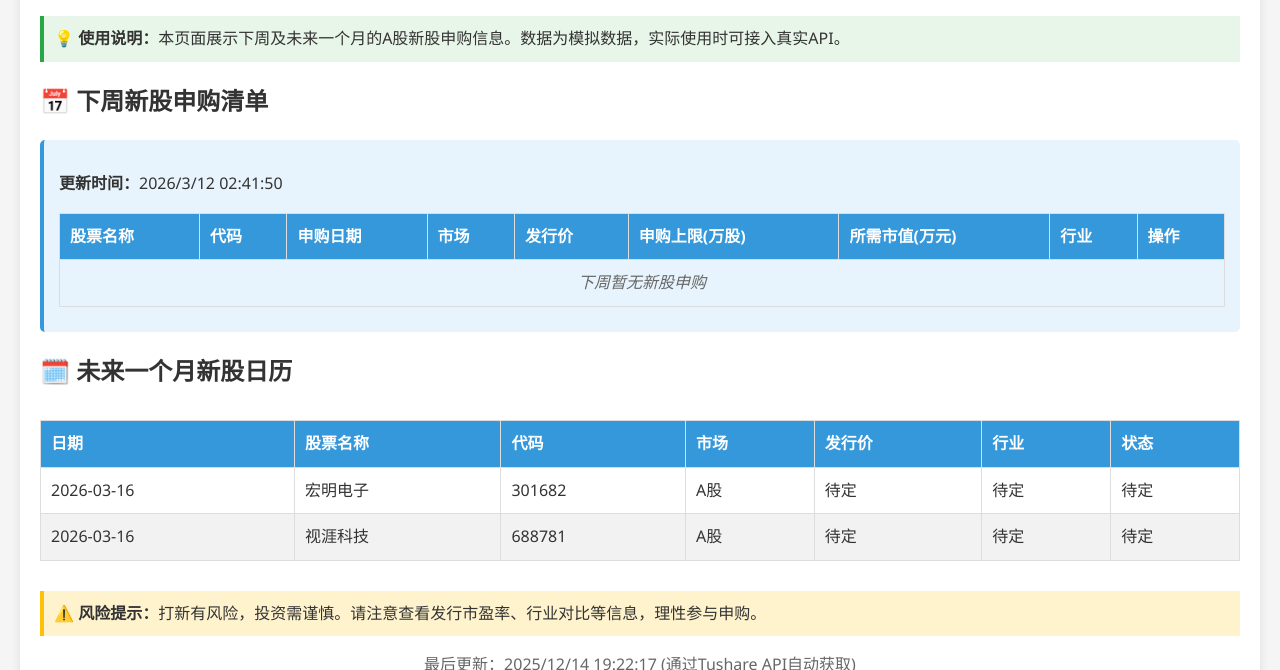
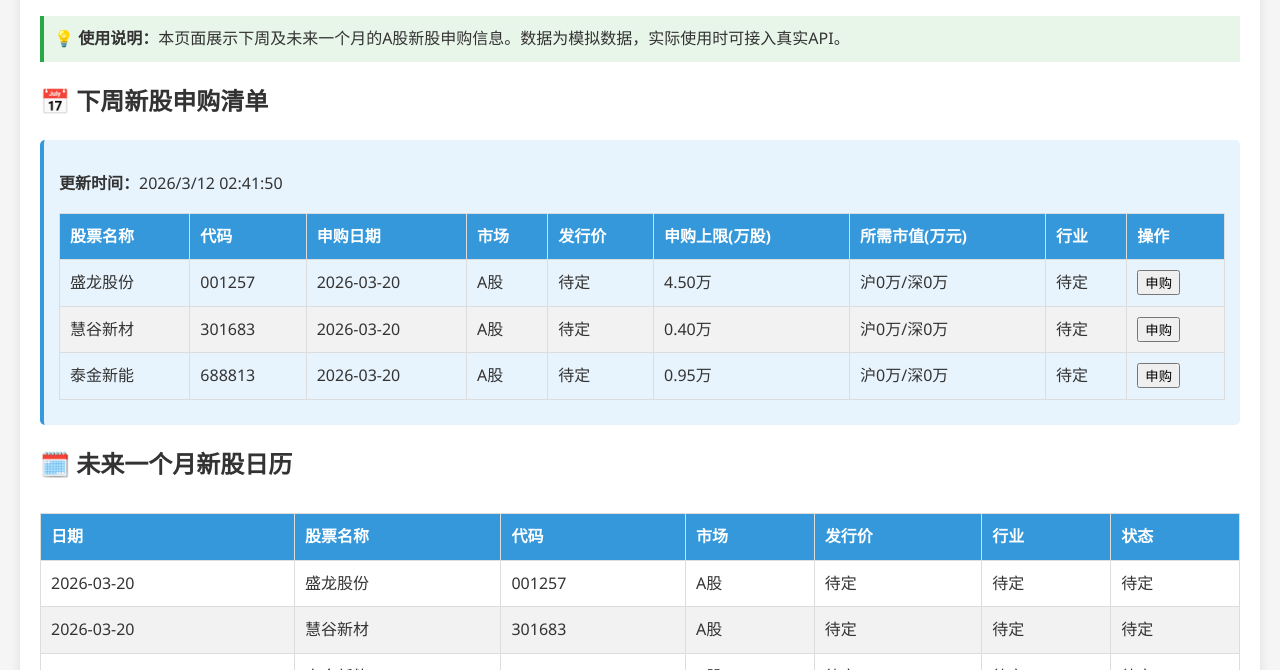
Before and after one commit to raistlin1314-byte/A-stock-ipo-tracker, a website: page index.html in a window 1280 px wide. Shown: the part 130-800 px from the top of the page. Drawn offline with Linux system fonts and the light colour scheme.

Commit message:
deploy: 9d0547ab1503de15031e5424c93f1dcd9bd21d04

```diff
--- a/index.html
+++ b/index.html
@@ -147,6 +147,54 @@
         // 模拟A股新股数据
         const mockIpoData = [
     {
+        "name": "盛龙股份",
+        "code": "001257",
+        "date": "2026-03-20",
+        "market": "A股",
+        "price": null,
+        "maxSubscription": 45000,
+        "requiredMarketValue": {
+            "shanghai": 0,
+            "shenzhen": 0
+        },
+        "industry": "待定",
+        "peRatio": "待定",
+        "expectedFundraise": "待定",
+        "listingDate": "待定"
+    },
+    {
+        "name": "慧谷新材",
+        "code": "301683",
+        "date": "2026-03-20",
+        "market": "A股",
+        "price": null,
+        "maxSubscription": 4000,
+        "requiredMarketValue": {
+            "shanghai": 0,
+            "shenzhen": 0
+        },
+        "industry": "待定",
+        "peRatio": "待定",
+        "expectedFundraise": "待定",
+        "listingDate": "待定"
+    },
+    {
+        "name": "泰金新能",
+        "code": "688813",
+        "date": "2026-03-20",
+        "market": "A股",
+        "price": null,
+        "maxSubscription": 9500,
+        "requiredMarketValue": {
+            "shanghai": 0,
+            "shenzhen": 0
+        },
+        "industry": "待定",
+        "peRatio": "待定",
+        "expectedFundraise": "待定",
+        "listingDate": "待定"
+    },
+    {
         "name": "宏明电子",
         "code": "301682",
         "date": "2026-03-16",
@@ -176,22 +224,6 @@
         "industry": "待定",
         "peRatio": "待定",
         "expectedFundraise": "待定",
-        "listingDate": "待定"
-    },
-    {
-        "name": "族兴新材",
-        "code": "920078",
-        "date": "2026-03-09",
-        "market": "A股",
-        "price": 6.98,
-        "maxSubscription": 1035000,
-        "requiredMarketValue": {
-            "shanghai": 0,
-            "shenzhen": 0
-        },
-        "industry": "待定",
-        "peRatio": 14.99,
-        "expectedFundraise": "1.605亿",
         "listingDate": "待定"
     }
 ];
```
